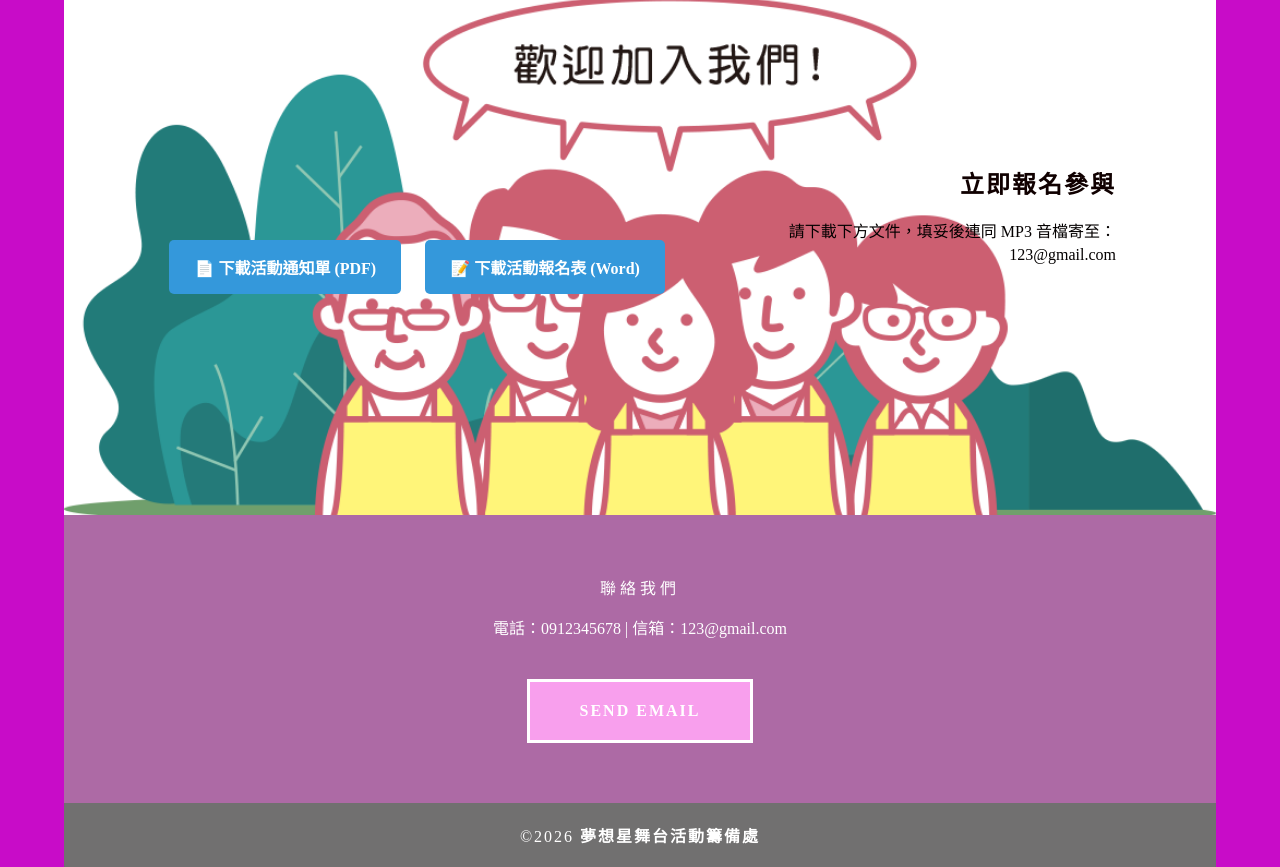
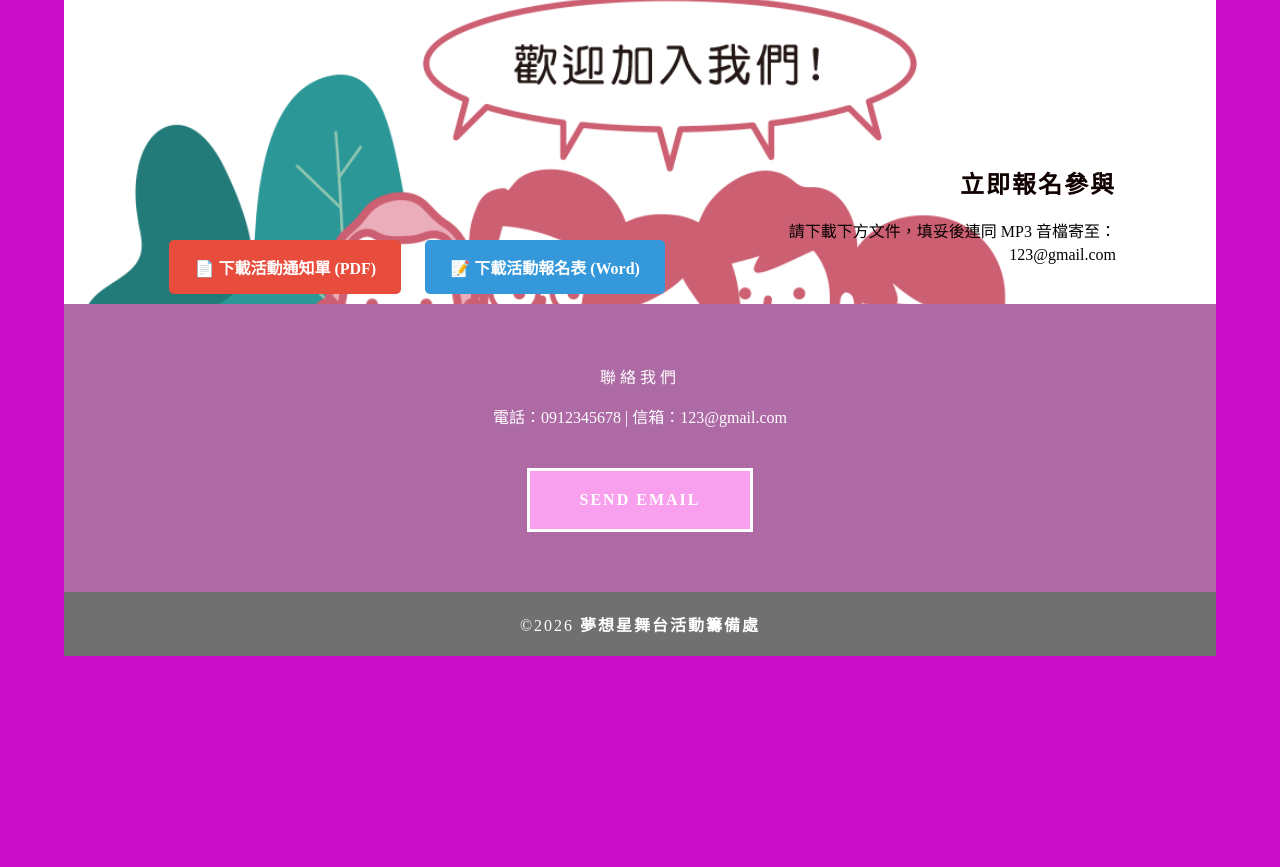
Before and after one commit to ghosta0322/0109, a plain HTML site: page index.html in a window 1280 px wide. Shown: the part 824-1691 px from the top of the page. After the commit the page ends 1480 px from the top, so only its background shows below. Drawn offline with Linux system fonts and the light colour scheme.

Commit message:
Update download links and styles in index.html

```diff
--- a/index.html
+++ b/index.html
@@ -62,10 +62,11 @@
     <h2 class="parallax">立即報名參與</h2>
     <p class="parallax_description">請下載下方文件，填妥後連同 MP3 音檔寄至：123@gmail.com</p>
 
-    <div style="text-align: center; margin-top: 30px;">
-        <font color="#ffffff"><strong><a href="files/活動通知.pdf" download style="display: inline-block; padding: 15px 25px; background: #3498DB; color: white; text-decoration: none; border-radius: 5px; margin: 10px; font-weight: bold;">📄 下載活動通知單 (PDF)</a></strong></font> <a href="files/活動報名表.docx" download style="display: inline-block; padding: 15px 25px; background: #3498DB; color: white; text-decoration: none; border-radius: 5px; margin: 10px; font-weight: bold;">📝 下載活動報名表 (Word)</a>
-    </div>
-  </section>
+<div style="text-align: center; margin-top: 30px;">
+    <a href="活動通知.pdf" download style="display: inline-block; padding: 15px 25px; background: #E74C3C; color: white; text-decoration: none; border-radius: 5px; margin: 10px; font-weight: bold;">📄 下載活動通知單 (PDF)</a>
+
+    <a href="活動報名表.docx" download style="display: inline-block; padding: 15px 25px; background: #3498DB; color: white; text-decoration: none; border-radius: 5px; margin: 10px; font-weight: bold;">📝 下載活動報名表 (Word)</a>
+</div>
 
   <section class="footer_banner" id="contact">
     <h2 class="hidden">Contact Section</h2>
```
